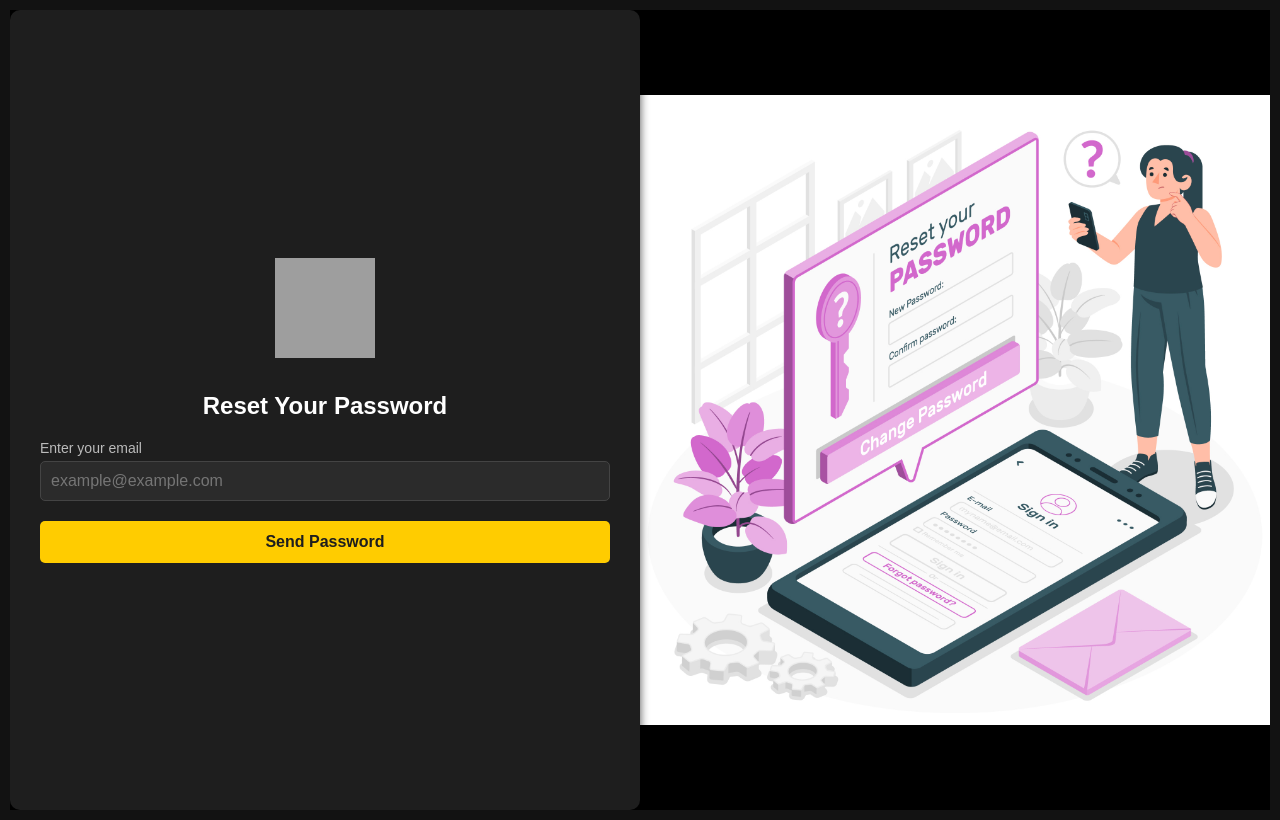
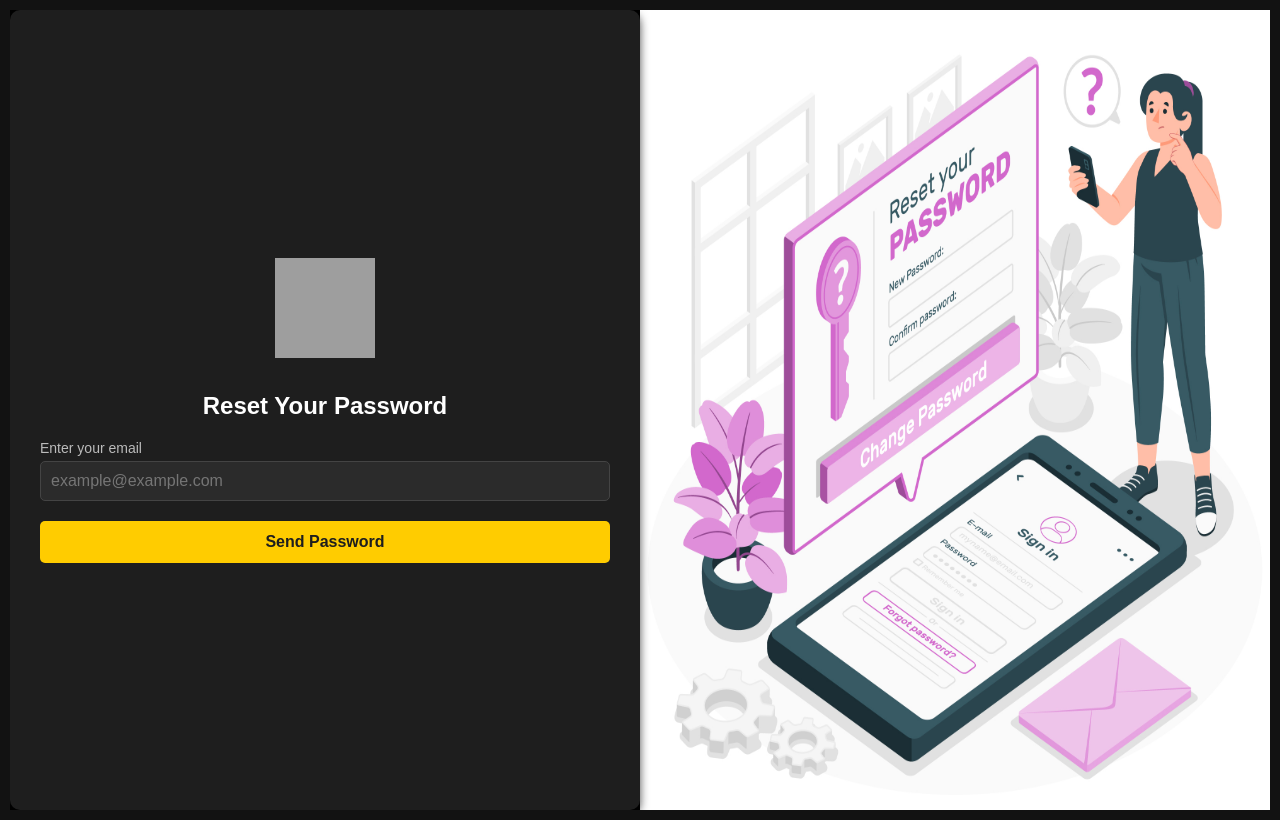
Before and after one commit to logusivam/Login_signup_form, a website: page Forget_Password/forgetpassword.html in a window 1280 px wide. Drawn offline with Linux system fonts and the light colour scheme; grey boxes are pictures that could not be loaded.

Commit message:
Dec 20, 2024, 4:41 PM

```diff
--- a/Forget_Password/forgetpassword.css
+++ b/Forget_Password/forgetpassword.css
@@ -47,7 +47,7 @@ body {
 .img {
     width: 50%; /* Takes up the remaining half */
     height: 100%; /* Full height */
-    object-fit: contain; /* Ensures the image fits the area */
+    object-fit:fill; /* Ensures the image fits the area */
     z-index: 1;
 }
 
```
